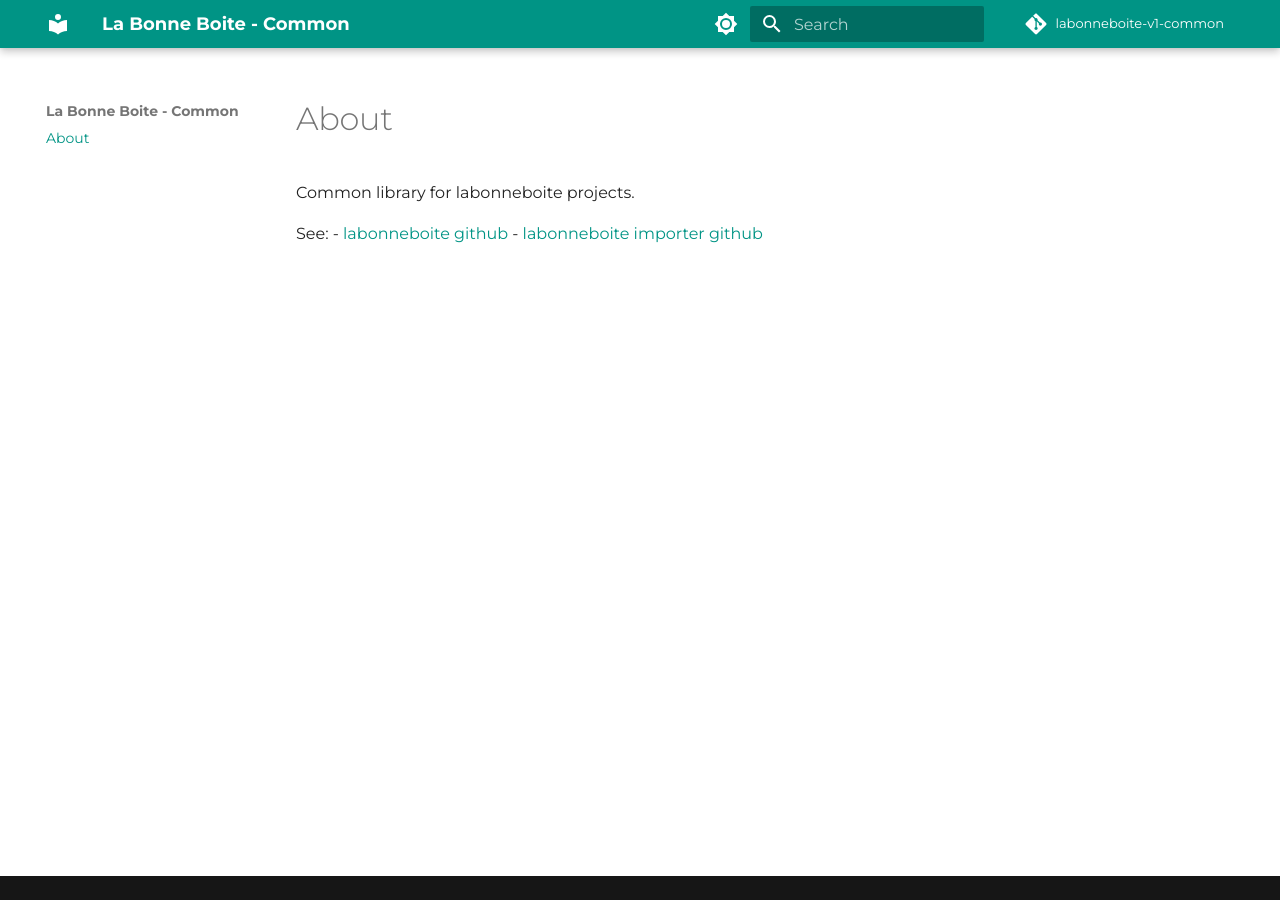
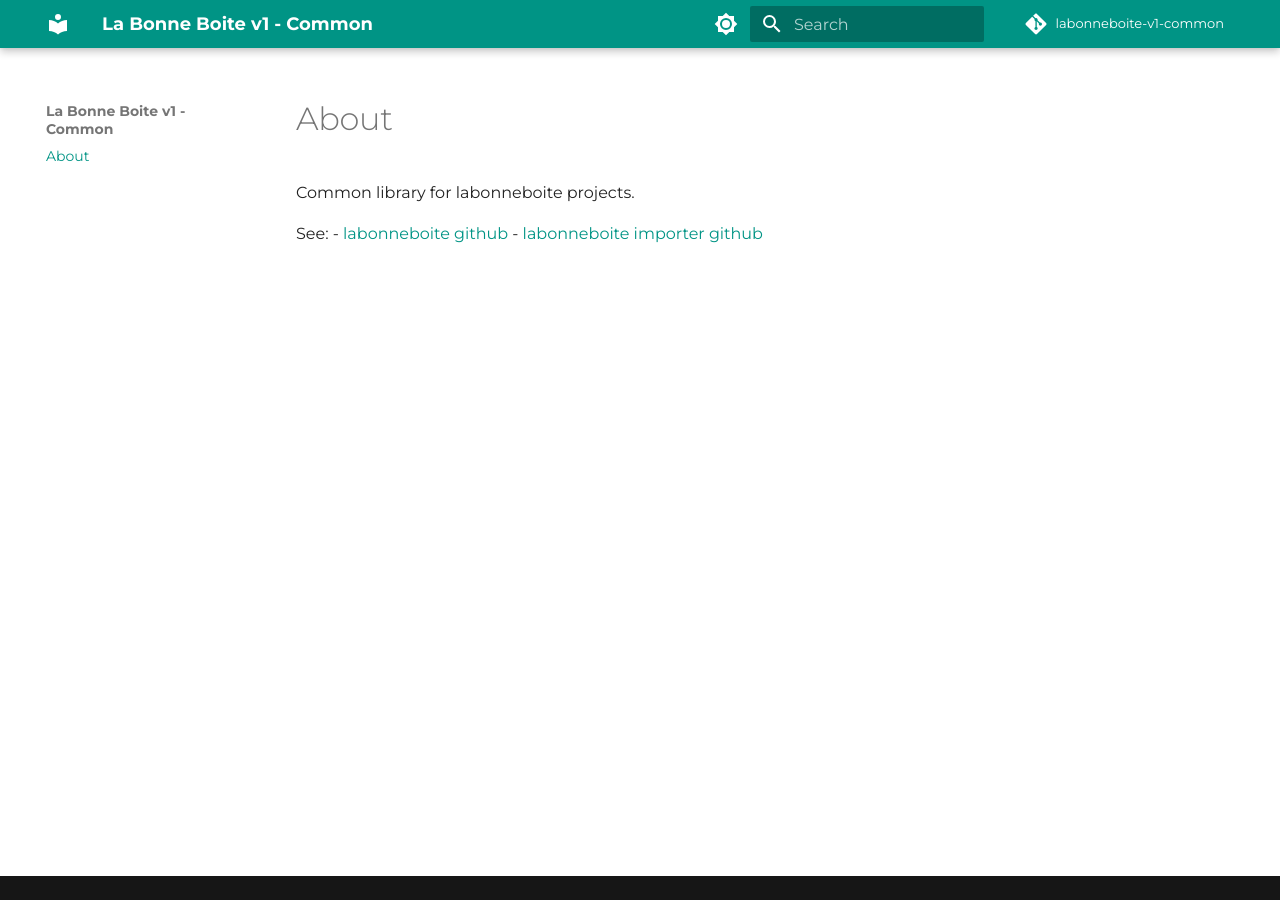
Before and after one commit to StartupsPoleEmploi/labonneboite-common, an MkDocs documentation site: the page built from docs/index.md, in a window 1280 px wide. Built offline with MkDocs 1.6.1 and Material for MkDocs 9.7.7, drawn with Linux system fonts in a browser that asks for light colours; some web fonts are replaced; part of the change alters nothing that is shown.

Commit message:
update documentation

```diff
--- a/mkdocs.yml
+++ b/mkdocs.yml
@@ -51,8 +51,8 @@ markdown_extensions:
 repo_name: labonneboite-v1-common
 repo_url: https://git.beta.pole-emploi.fr/lbb/lbb-common
 # Do your stuff below
-site_name: La Bonne Boite - Common
-site_description: "Gitlab-CI common jobs used for LBB"
+site_name: La Bonne Boite v1 - Common
+site_description: "La Bonne Boite v1 - Data model and utils"
 site_author: "La Bonne Boite"
 
 nav:
```
